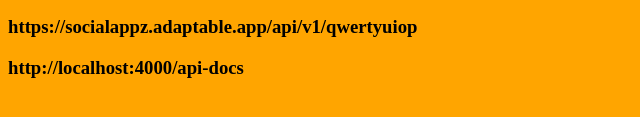
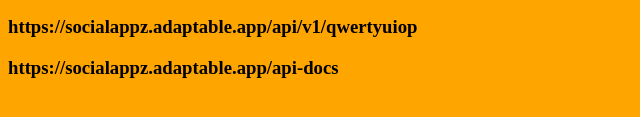
Before and after one commit to ManishThorat9/SocialApp, a website: page index.html in a window 1280 px wide. Shown: the part 271-388 px from the top of the page, without its empty margins (0-640 px from the left). Drawn offline with Linux system fonts and the light colour scheme.

Commit message:
Update index.html

```diff
--- a/index.html
+++ b/index.html
@@ -16,7 +16,7 @@
     <h3>https://socialappz.adaptable.app/api/v1/Facebook</h3>
     <h3>https://socialappz.adaptable.app/api/v1/Linkedin</h3>
     <h3>https://socialappz.adaptable.app/api/v1/qwertyuiop</h3>
-        <h3>http://localhost:4000/api-docs</h3>
+        <h3>https://socialappz.adaptable.app/api-docs</h3>
 
   </div>
 
```
